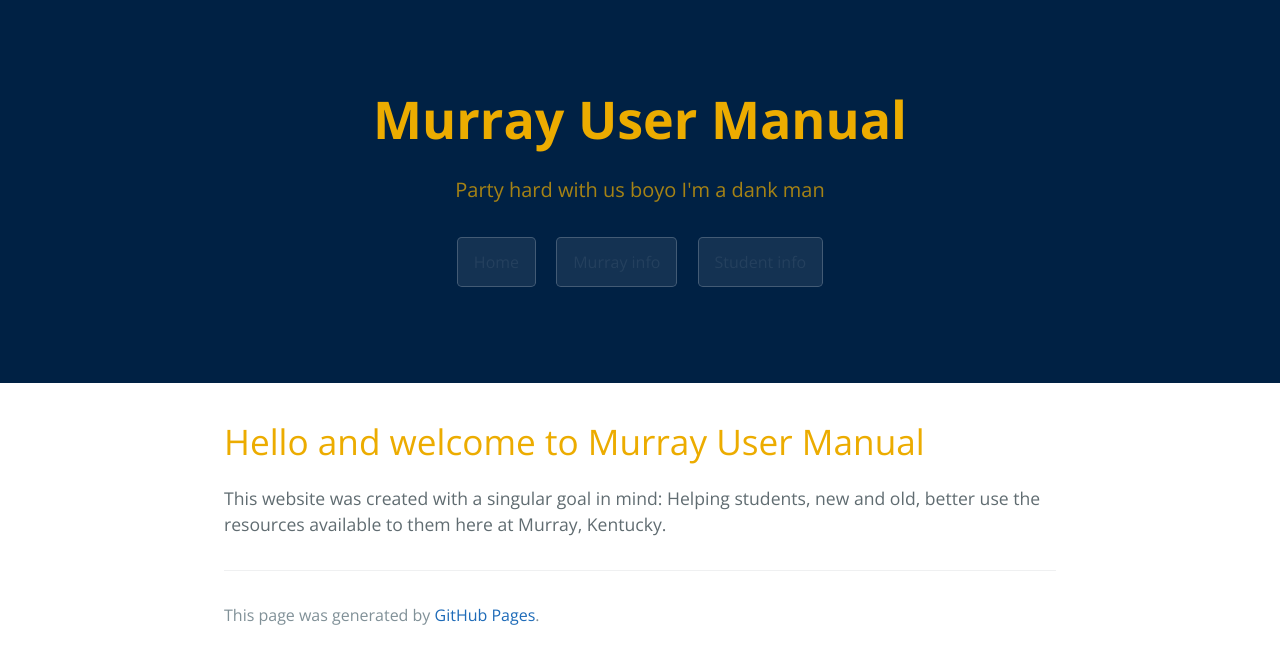
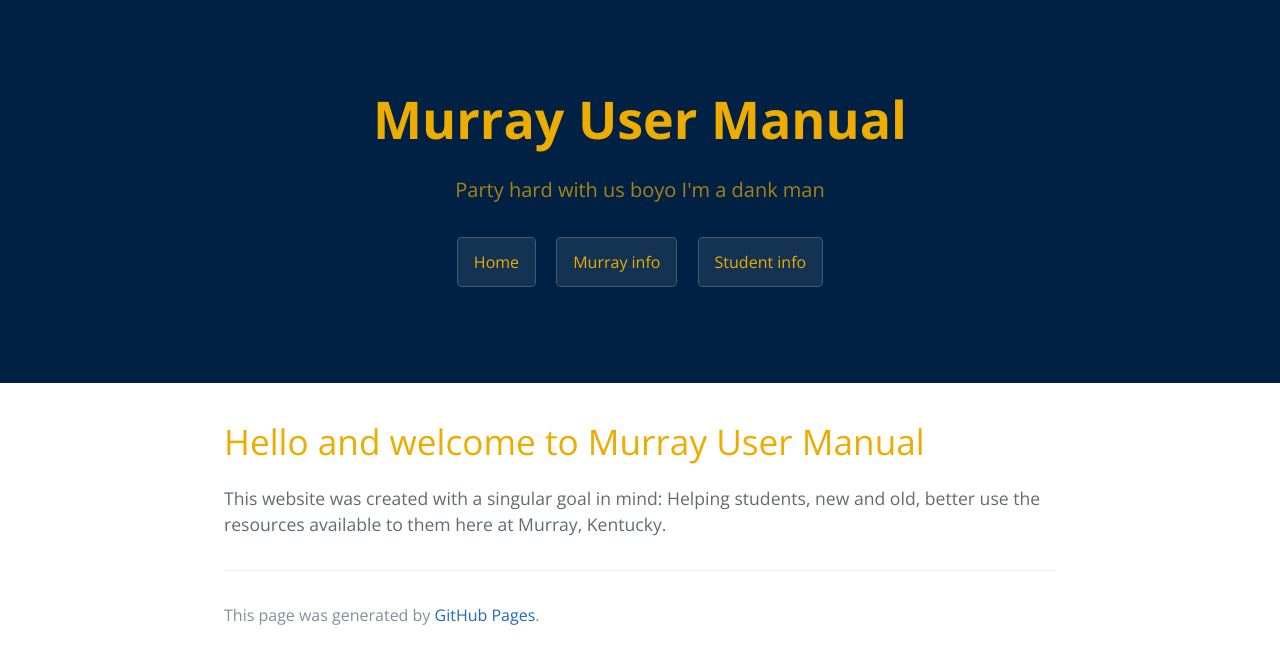
Before and after one commit to Windstrider/Windstrider.github.io, a Jekyll site: the page built from index.md, in a window 1280 px wide. Shown: the top 664 px of the page. Built offline with Jekyll 4.4.1, drawn with Linux system fonts in a browser that asks for light colours.

Commit message:
Update jekyll-theme-cayman.scss

```diff
--- a/_sass/jekyll-theme-cayman.scss
+++ b/_sass/jekyll-theme-cayman.scss
@@ -45,7 +45,7 @@ a {
 .btn {
   display: inline-block;
   margin-bottom: 1rem;
-  color: rgba(255, 255, 255, 0.07);
+  color: #ECAC00;
   background-color: rgba(255, 255, 255, 0.08);
   border-color: rgba(255, 255, 255, 0.2);
   border-style: solid;
```
